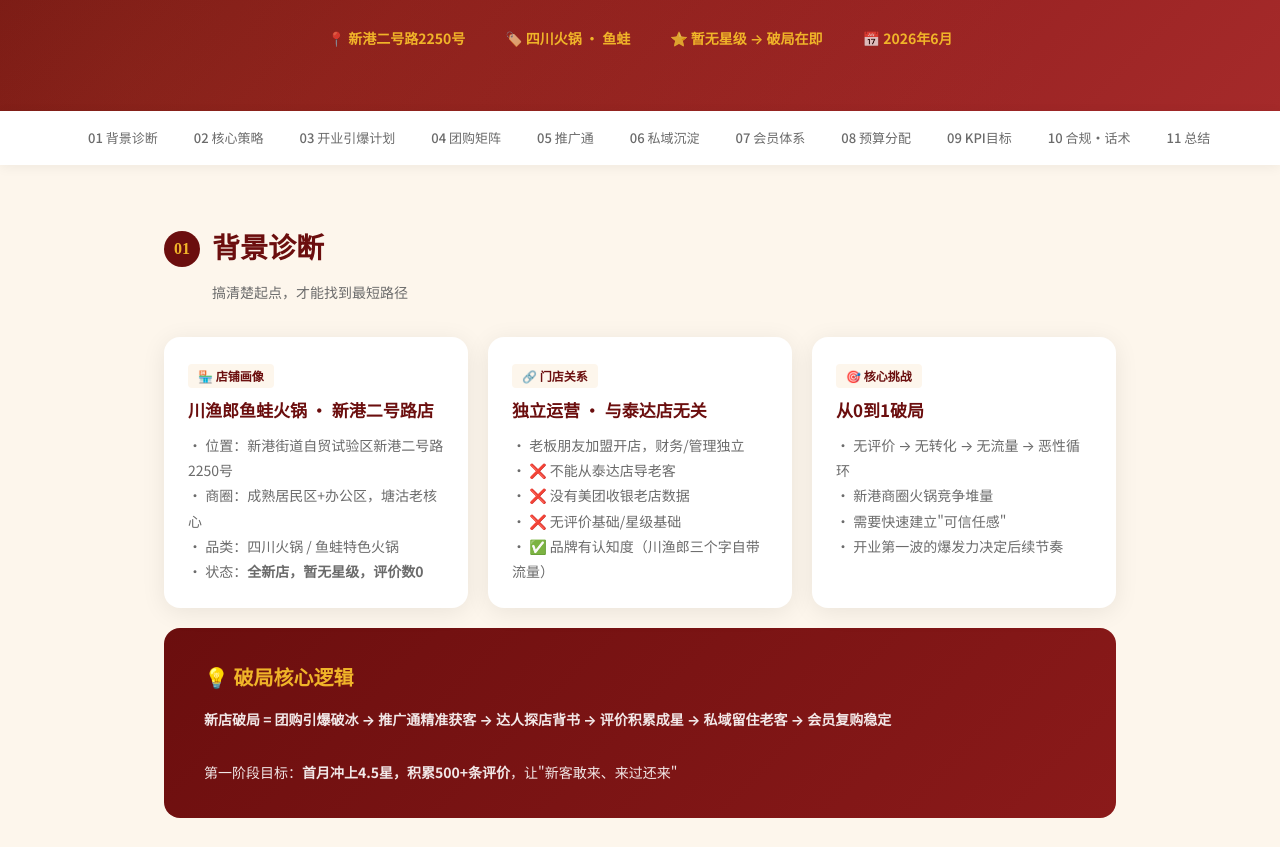
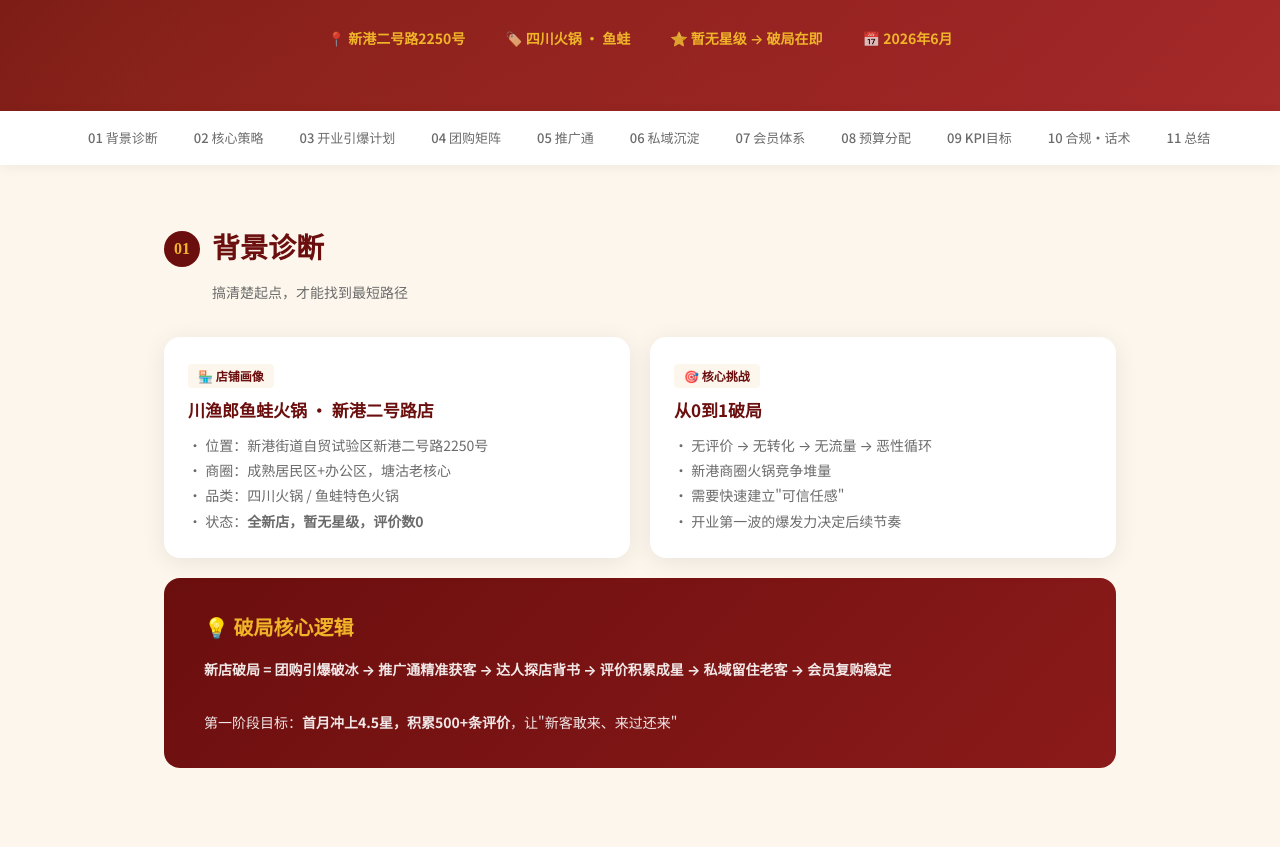
Before and after one commit to lousu123/chuanyulang-xingang, a plain HTML site: page index.html in a window 1280 px wide. Shown: the part 250-1097 px from the top of the page. Drawn offline with Linux system fonts and the light colour scheme.

Commit message:
移除门店关系说明

```diff
--- a/index.html
+++ b/index.html
@@ -402,17 +402,7 @@
         · 状态：<strong>全新店，暂无星级，评价数0</strong>
       </p>
     </div>
-    <div class="card">
-      <span class="label">🔗 门店关系</span>
-      <h3>独立运营 · 与泰达店无关</h3>
-      <p>
-        · 老板朋友加盟开店，财务/管理独立<br>
-        · ❌ 不能从泰达店导老客<br>
-        · ❌ 没有美团收银老店数据<br>
-        · ❌ 无评价基础/星级基础<br>
-        · ✅ 品牌有认知度（川渔郎三个字自带流量）
-      </p>
-    </div>
+
     <div class="card">
       <span class="label">🎯 核心挑战</span>
       <h3>从0到1破局</h3>
```
